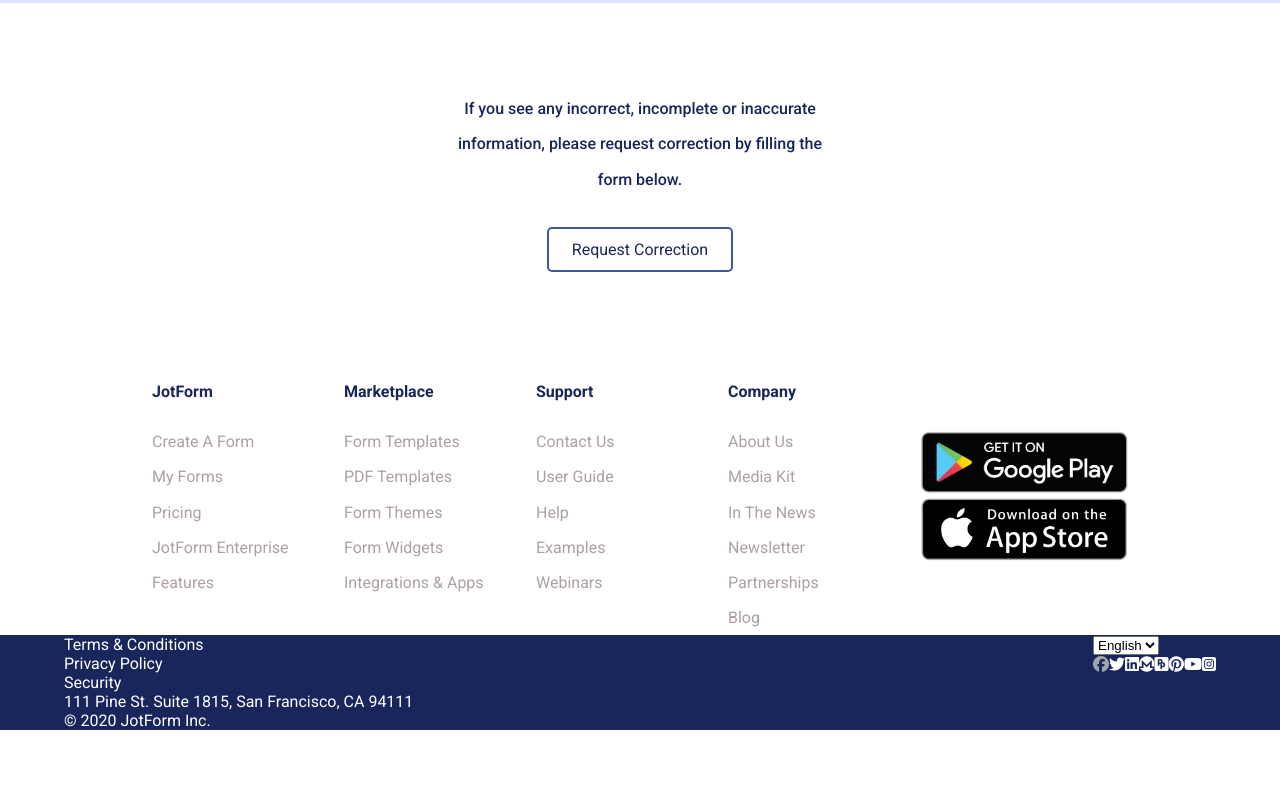
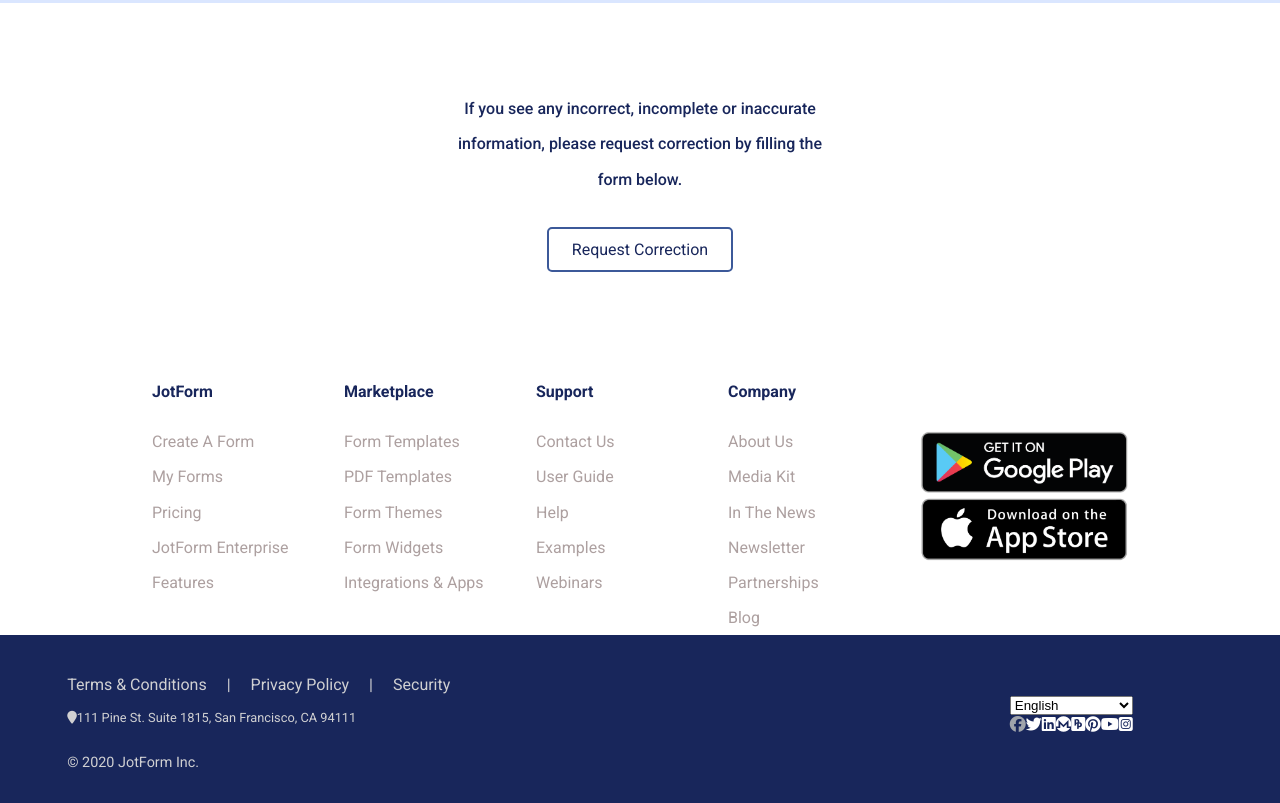
Before and after one commit to ScorpQ/jotTest, a plain HTML site: page index.html in a window 1280 px wide. Shown: the part 7228-8031 px from the top of the page. Before the commit the page ends 7958 px from the top, so only its background shows below. Drawn offline with Linux system fonts and the light colour scheme.

Commit message:
Add files via upload

```diff
--- a/index.html
+++ b/index.html
@@ -288,15 +288,15 @@
     <div class="footer-Bottom back-dark-blue color-white">
         <div class="shrink-center flex justify-between">
             <div class="left">
-                <ul class="list-none">
+                <ul class="list-none flex">
                     <li>Terms & Conditions</li>
                     <li>Privacy Policy</li>
                     <li>Security</li>
                 </ul>
-                <p>111 Pine St. Suite 1815, San Francisco, CA 94111</p>
+                <p><i class="fa-solid fa-location-pin"></i>111 Pine St. Suite 1815, San Francisco, CA 94111</p>
                 <p>&copy 2020 JotForm Inc.</p>
             </div>
-            <div class="right">
+            <div class="right flex direction-column justify-center ">
                 <select name="cars" id="cars">
                     <option value="English">English</option>
                 </select>
--- a/style/page/page.scss
+++ b/style/page/page.scss
@@ -116,5 +116,30 @@
 }
 
 .footer-Bottom{
-
+    padding: 0.5rem 5.5rem 1rem 0.5rem;
+    .left{
+        text-align: left;
+        color: #d0d0d2;
+        ul{
+            padding: 2rem 0 1rem 0;
+            li::after{
+                content: '|';
+                padding: 0 20px 0 20px;
+            }
+            li:last-child::after{
+                content: "";
+                padding-right: 0px;
+            }
+        }
+        p:nth-child(2){
+            font-size: 0.8rem;
+        }
+        p:nth-child(3){
+            padding: 1.8rem 0 1rem 0;
+            font-size: 0.9rem;
+        }
+    }
+    .right{
+        text-align: right;
+    }
 }
```
Also changed, not shown: style/page/page.css, 1 other file.
